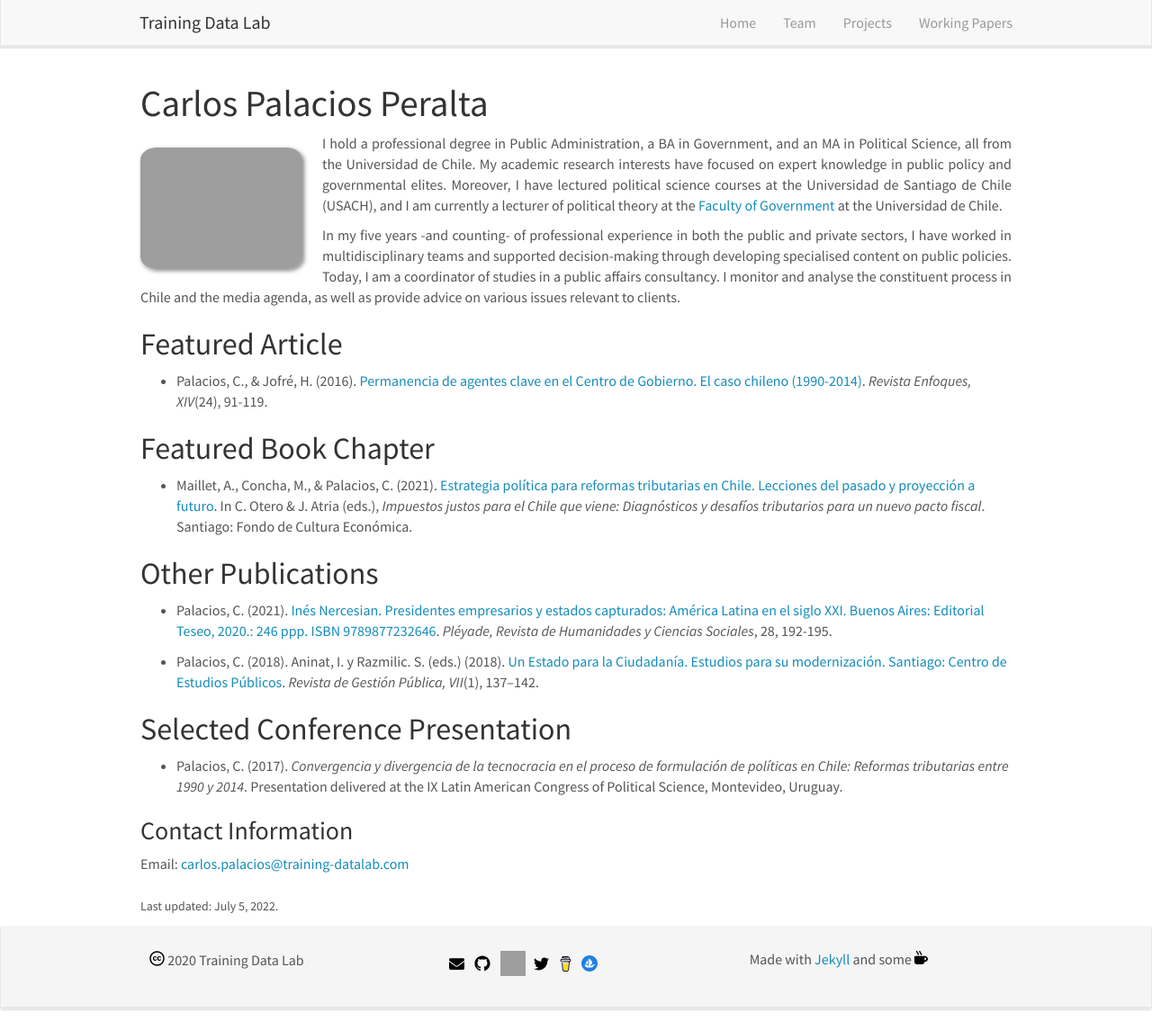
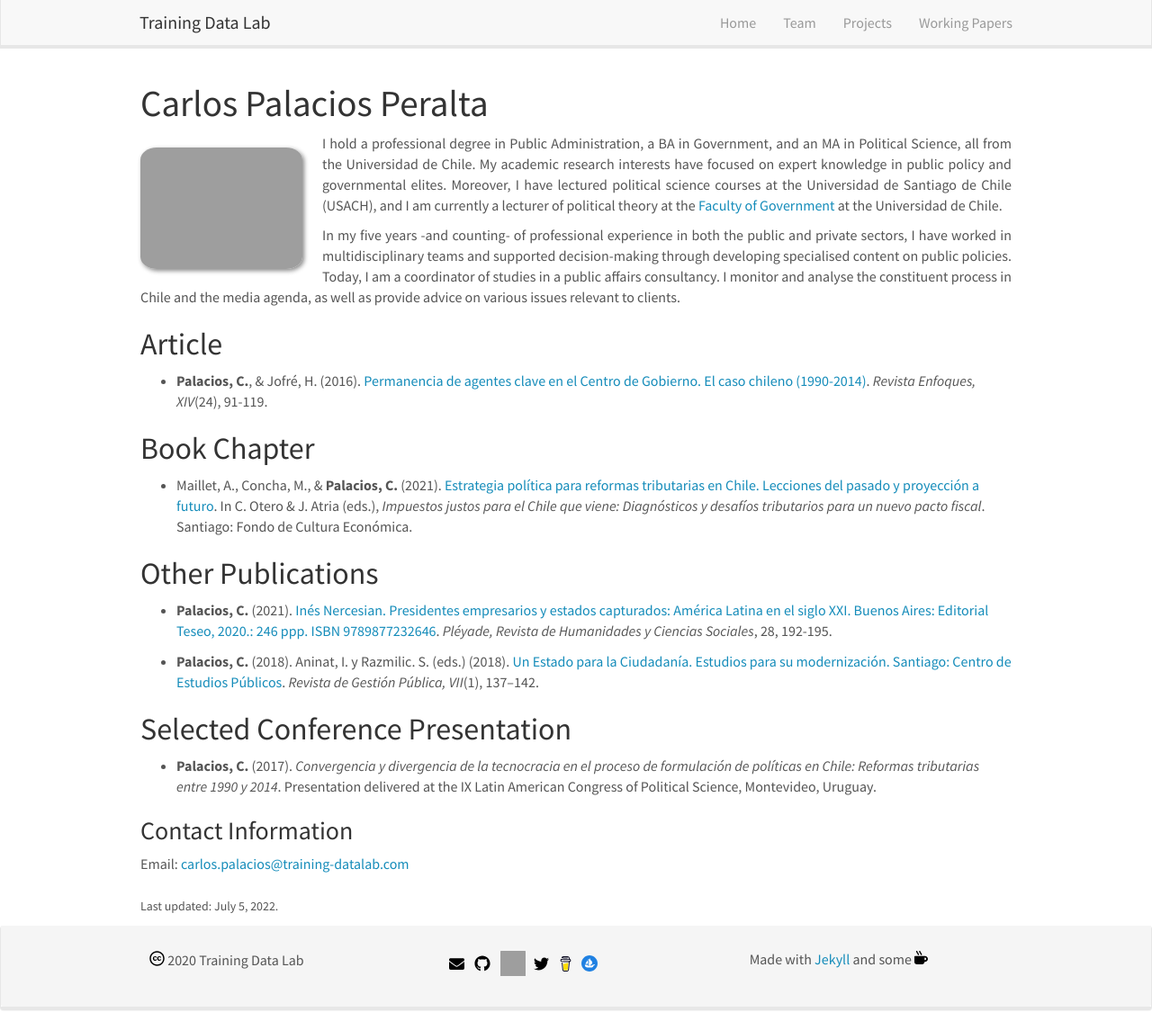
Before and after one commit to training-datalab/old-training-datalab.com, a Jekyll site: the page built from _pages/cpalacios.md, in a window 1280 px wide and 1145 px high. Shown: the whole window at 90% size. Built offline with Jekyll 4.4.1, drawn with Linux system fonts in a browser that asks for light colours; nearby versions of some CDN libraries.

Commit message:
Update cpalacios.md

```diff
--- a/_pages/cpalacios.md
+++ b/_pages/cpalacios.md
@@ -14,23 +14,23 @@
 
 <p align=" justify">In my five years -and counting- of professional experience in both the public and private sectors, I have worked in multidisciplinary teams and supported decision-making through developing specialised content on public policies. Today, I am a coordinator of studies in a public affairs consultancy. I monitor and analyse the constituent process in Chile and the media agenda, as well as provide advice on various issues relevant to clients.</p>
 
-## Featured Article
+## Article
 
-- Palacios, C., & Jofré, H. (2016). <a href="http://www.revistaenfoques.cl/index.php/revista-uno/article/view/409" target="_blank">Permanencia de agentes clave en el Centro de Gobierno. El caso chileno (1990-2014)</a>. *Revista Enfoques, XIV*(24), 91-119.
+- **Palacios, C.**, & Jofré, H. (2016). <a href="http://www.revistaenfoques.cl/index.php/revista-uno/article/view/409" target="_blank">Permanencia de agentes clave en el Centro de Gobierno. El caso chileno (1990-2014)</a>. *Revista Enfoques, XIV*(24), 91-119.
 
-## Featured Book Chapter
+## Book Chapter
 
-- Maillet, A., Concha, M., & Palacios, C. (2021). <a href="https://www.impuestosjustos.io/capitulos" target="_blank">Estrategia política para reformas tributarias en Chile. Lecciones del pasado y proyección a futuro</a>. In C. Otero & J. Atria (eds.), *Impuestos justos para el Chile que viene: Diagnósticos y desafíos tributarios para un nuevo pacto fiscal*. Santiago: Fondo de Cultura Económica.
+- Maillet, A., Concha, M., & **Palacios, C.** (2021). <a href="https://www.impuestosjustos.io/capitulos" target="_blank">Estrategia política para reformas tributarias en Chile. Lecciones del pasado y proyección a futuro</a>. In C. Otero & J. Atria (eds.), *Impuestos justos para el Chile que viene: Diagnósticos y desafíos tributarios para un nuevo pacto fiscal*. Santiago: Fondo de Cultura Económica.
 
 ## Other Publications
 
-- Palacios, C. (2021). <a href="http://www.revistapleyade.cl/index.php/OJS/article/view/332" target="_blank">Inés Nercesian. Presidentes empresarios y estados capturados: América Latina en el siglo XXI. Buenos Aires: Editorial Teseo, 2020.: 246 ppp. ISBN 9789877232646</a>. *Pléyade, Revista de Humanidades y Ciencias Sociales*, 28, 192-195.
+- **Palacios, C.** (2021). <a href="http://www.revistapleyade.cl/index.php/OJS/article/view/332" target="_blank">Inés Nercesian. Presidentes empresarios y estados capturados: América Latina en el siglo XXI. Buenos Aires: Editorial Teseo, 2020.: 246 ppp. ISBN 9789877232646</a>. *Pléyade, Revista de Humanidades y Ciencias Sociales*, 28, 192-195.
 
-- Palacios, C. (2018). Aninat, I. y Razmilic. S. (eds.) (2018). <a href="https://revistas.uv.cl/index.php/rgp/article/view/2206" target="_blank">Un Estado para la Ciudadanía. Estudios para su modernización. Santiago: Centro de Estudios Públicos</a>. *Revista de Gestión Pública, VII*(1), 137–142.
+- **Palacios, C.** (2018). Aninat, I. y Razmilic. S. (eds.) (2018). <a href="https://revistas.uv.cl/index.php/rgp/article/view/2206" target="_blank">Un Estado para la Ciudadanía. Estudios para su modernización. Santiago: Centro de Estudios Públicos</a>. *Revista de Gestión Pública, VII*(1), 137–142.
 
 ## Selected Conference Presentation
 
-- Palacios, C. (2017). *Convergencia y divergencia de la tecnocracia en el proceso de formulación de políticas en Chile: Reformas tributarias entre 1990 y 2014*. Presentation delivered at the IX Latin American Congress of Political Science, Montevideo, Uruguay.
+- **Palacios, C.** (2017). *Convergencia y divergencia de la tecnocracia en el proceso de formulación de políticas en Chile: Reformas tributarias entre 1990 y 2014*. Presentation delivered at the IX Latin American Congress of Political Science, Montevideo, Uruguay.
 
 ### Contact Information
 
```
